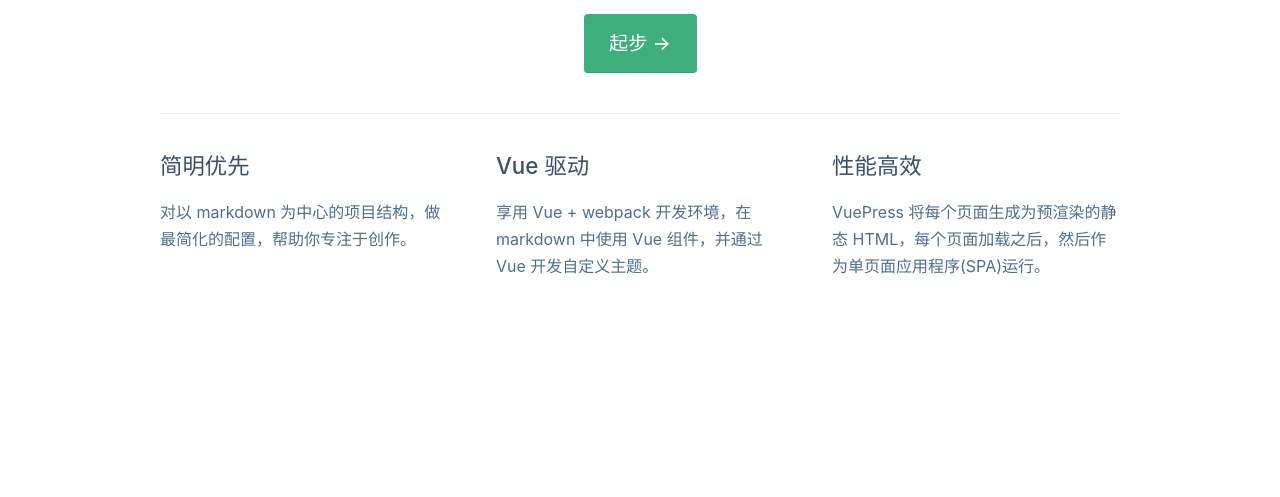
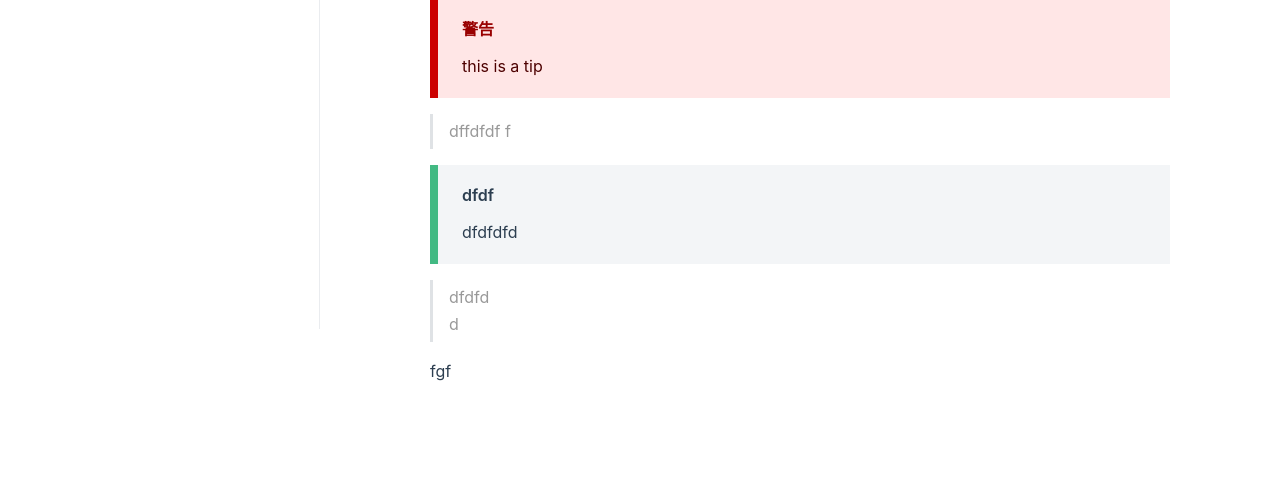
Before and after one commit to Miki01/Miki01.github.io, a plain HTML site: page index.html in a window 1280 px wide. Shown: the part 471-968 px from the top of the page. Before the commit the page ends 800 px from the top, so only its background shows below. Drawn offline with Linux system fonts and the light colour scheme; no server answers.

Commit message:
Update index.html

```diff
--- a/index.html
+++ b/index.html
@@ -3,16 +3,16 @@
   <head>
     <meta charset="utf-8">
     <meta name="viewport" content="width=device-width,initial-scale=1">
-    <title>Miki`s BLOG</title>
+    <title>一级标题 | Miki`s BLOG</title>
     <meta name="generator" content="VuePress 1.8.2">
     <link rel="icon" href="/images/logo.jpg">
     <meta name="description" content="Miki的个人博客">
 
-    <link rel="preload" href="/assets/css/0.styles.e4d8b86b.css" as="style"><link rel="preload" href="/assets/js/app.850b42dc.js" as="script"><link rel="preload" href="/assets/js/2.5a7a0e59.js" as="script"><link rel="preload" href="/assets/js/7.9bfacd8a.js" as="script"><link rel="prefetch" href="/assets/js/3.8a7c68e2.js"><link rel="prefetch" href="/assets/js/4.4a6cb970.js"><link rel="prefetch" href="/assets/js/5.e6d0b165.js"><link rel="prefetch" href="/assets/js/6.809376cd.js"><link rel="prefetch" href="/assets/js/8.aa162355.js"><link rel="prefetch" href="/assets/js/9.6583db8b.js">
+    <link rel="preload" href="/assets/css/0.styles.e4d8b86b.css" as="style"><link rel="preload" href="/assets/js/app.5add8b68.js" as="script"><link rel="preload" href="/assets/js/2.5a7a0e59.js" as="script"><link rel="preload" href="/assets/js/7.ebe24754.js" as="script"><link rel="prefetch" href="/assets/js/3.8a7c68e2.js"><link rel="prefetch" href="/assets/js/4.4a6cb970.js"><link rel="prefetch" href="/assets/js/5.e6d0b165.js"><link rel="prefetch" href="/assets/js/6.809376cd.js"><link rel="prefetch" href="/assets/js/8.aa162355.js"><link rel="prefetch" href="/assets/js/9.64b86078.js">
     <link rel="stylesheet" href="/assets/css/0.styles.e4d8b86b.css">
   </head>
   <body>
-    <div id="app" data-server-rendered="true"><div class="theme-container no-sidebar"><header class="navbar"><div class="sidebar-button"><svg xmlns="http://www.w3.org/2000/svg" aria-hidden="true" role="img" viewBox="0 0 448 512" class="icon"><path fill="currentColor" d="M436 124H12c-6.627 0-12-5.373-12-12V80c0-6.627 5.373-12 12-12h424c6.627 0 12 5.373 12 12v32c0 6.627-5.373 12-12 12zm0 160H12c-6.627 0-12-5.373-12-12v-32c0-6.627 5.373-12 12-12h424c6.627 0 12 5.373 12 12v32c0 6.627-5.373 12-12 12zm0 160H12c-6.627 0-12-5.373-12-12v-32c0-6.627 5.373-12 12-12h424c6.627 0 12 5.373 12 12v32c0 6.627-5.373 12-12 12z"></path></svg></div> <a href="/" aria-current="page" class="home-link router-link-exact-active router-link-active"><!----> <span class="site-name">Miki`s BLOG</span></a> <div class="links"><div class="search-box"><input aria-label="Search" autocomplete="off" spellcheck="false" value=""> <!----></div> <nav class="nav-links can-hide"><div class="nav-item"><a href="/guide/" class="nav-link">
+    <div id="app" data-server-rendered="true"><div class="theme-container"><header class="navbar"><div class="sidebar-button"><svg xmlns="http://www.w3.org/2000/svg" aria-hidden="true" role="img" viewBox="0 0 448 512" class="icon"><path fill="currentColor" d="M436 124H12c-6.627 0-12-5.373-12-12V80c0-6.627 5.373-12 12-12h424c6.627 0 12 5.373 12 12v32c0 6.627-5.373 12-12 12zm0 160H12c-6.627 0-12-5.373-12-12v-32c0-6.627 5.373-12 12-12h424c6.627 0 12 5.373 12 12v32c0 6.627-5.373 12-12 12zm0 160H12c-6.627 0-12-5.373-12-12v-32c0-6.627 5.373-12 12-12h424c6.627 0 12 5.373 12 12v32c0 6.627-5.373 12-12 12z"></path></svg></div> <a href="/" aria-current="page" class="home-link router-link-exact-active router-link-active"><!----> <span class="site-name">Miki`s BLOG</span></a> <div class="links"><div class="search-box"><input aria-label="Search" autocomplete="off" spellcheck="false" value=""> <!----></div> <nav class="nav-links can-hide"><div class="nav-item"><a href="/guide/" class="nav-link">
   指南
 </a></div><div class="nav-item"><a href="https://baidu.com" target="_blank" rel="noopener noreferrer" class="nav-link external">
   百度
@@ -20,13 +20,9 @@
   指南
 </a></div><div class="nav-item"><a href="https://baidu.com" target="_blank" rel="noopener noreferrer" class="nav-link external">
   百度
-  <span><svg xmlns="http://www.w3.org/2000/svg" aria-hidden="true" focusable="false" x="0px" y="0px" viewBox="0 0 100 100" width="15" height="15" class="icon outbound"><path fill="currentColor" d="M18.8,85.1h56l0,0c2.2,0,4-1.8,4-4v-32h-8v28h-48v-48h28v-8h-32l0,0c-2.2,0-4,1.8-4,4v56C14.8,83.3,16.6,85.1,18.8,85.1z"></path> <polygon fill="currentColor" points="45.7,48.7 51.3,54.3 77.2,28.5 77.2,37.2 85.2,37.2 85.2,14.9 62.8,14.9 62.8,22.9 71.5,22.9"></polygon></svg> <span class="sr-only">(opens new window)</span></span></a></div> <!----></nav>  <ul class="sidebar-links"><li><section class="sidebar-group depth-0"><p class="sidebar-heading open"><span>Home</span> <!----></p> <!----></section></li></ul> </aside> <main aria-labelledby="main-title" class="home"><header class="hero"><img src="/images/logo.jpg" alt="hero"> <h1 id="main-title">
-      Miki`s BLOG
-    </h1> <p class="description">
-      Miki的个人博客
-    </p> <p class="action"><a href="/guide/" class="nav-link action-button">
-  起步 →
-</a></p></header> <div class="features"><div class="feature"><h2>简明优先</h2> <p>对以 markdown 为中心的项目结构，做最简化的配置，帮助你专注于创作。</p></div><div class="feature"><h2>Vue 驱动</h2> <p>享用 Vue + webpack 开发环境，在 markdown 中使用 Vue 组件，并通过 Vue 开发自定义主题。</p></div><div class="feature"><h2>性能高效</h2> <p>VuePress 将每个页面生成为预渲染的静态 HTML，每个页面加载之后，然后作为单页面应用程序(SPA)运行。</p></div></div> <div class="theme-default-content custom content__default"></div> <!----></main></div><div class="global-ui"></div></div>
-    <script src="/assets/js/app.850b42dc.js" defer></script><script src="/assets/js/2.5a7a0e59.js" defer></script><script src="/assets/js/7.9bfacd8a.js" defer></script>
+  <span><svg xmlns="http://www.w3.org/2000/svg" aria-hidden="true" focusable="false" x="0px" y="0px" viewBox="0 0 100 100" width="15" height="15" class="icon outbound"><path fill="currentColor" d="M18.8,85.1h56l0,0c2.2,0,4-1.8,4-4v-32h-8v28h-48v-48h28v-8h-32l0,0c-2.2,0-4,1.8-4,4v56C14.8,83.3,16.6,85.1,18.8,85.1z"></path> <polygon fill="currentColor" points="45.7,48.7 51.3,54.3 77.2,28.5 77.2,37.2 85.2,37.2 85.2,14.9 62.8,14.9 62.8,22.9 71.5,22.9"></polygon></svg> <span class="sr-only">(opens new window)</span></span></a></div> <!----></nav>  <ul class="sidebar-links"><li><section class="sidebar-group depth-0"><p class="sidebar-heading open"><span>一级标题</span> <!----></p> <ul class="sidebar-links sidebar-group-items"><li><a href="/#二级标题" class="sidebar-link">二级标题</a><ul class="sidebar-sub-headers"><li class="sidebar-sub-header"><a href="/#三级标题" class="sidebar-link">三级标题</a></li></ul></li></ul></section></li></ul> </aside> <main class="page"> <div class="theme-default-content content__default"><h1 id="一级标题"><a href="#一级标题" class="header-anchor">#</a> 一级标题</h1> <h2 id="二级标题"><a href="#二级标题" class="header-anchor">#</a> 二级标题</h2> <h3 id="三级标题"><a href="#三级标题" class="header-anchor">#</a> 三级标题</h3> <h4 id="四级标题"><a href="#四级标题" class="header-anchor">#</a> 四级标题</h4> <h5 id="五级标题"><a href="#五级标题" class="header-anchor">#</a> 五级标题</h5> <h6 id="六级标题"><a href="#六级标题" class="header-anchor">#</a> 六级标题</h6> <div class="language- extra-class"><pre class="language-text"><code>代码块
+</code></pre></div><div class="custom-block danger"><p class="custom-block-title">警告</p> <p>this is a tip</p></div> <blockquote><p>dffdfdf
+f</p></blockquote> <div class="custom-block tip"><p class="custom-block-title">dfdf</p> <p>dfdfdfd</p></div> <blockquote><p>dfdfd</p> <p>d</p></blockquote> <p>fgf</p></div> <footer class="page-edit"><!----> <!----></footer> <!----> </main></div><div class="global-ui"></div></div>
+    <script src="/assets/js/app.5add8b68.js" defer></script><script src="/assets/js/2.5a7a0e59.js" defer></script><script src="/assets/js/7.ebe24754.js" defer></script>
   </body>
 </html>
```
